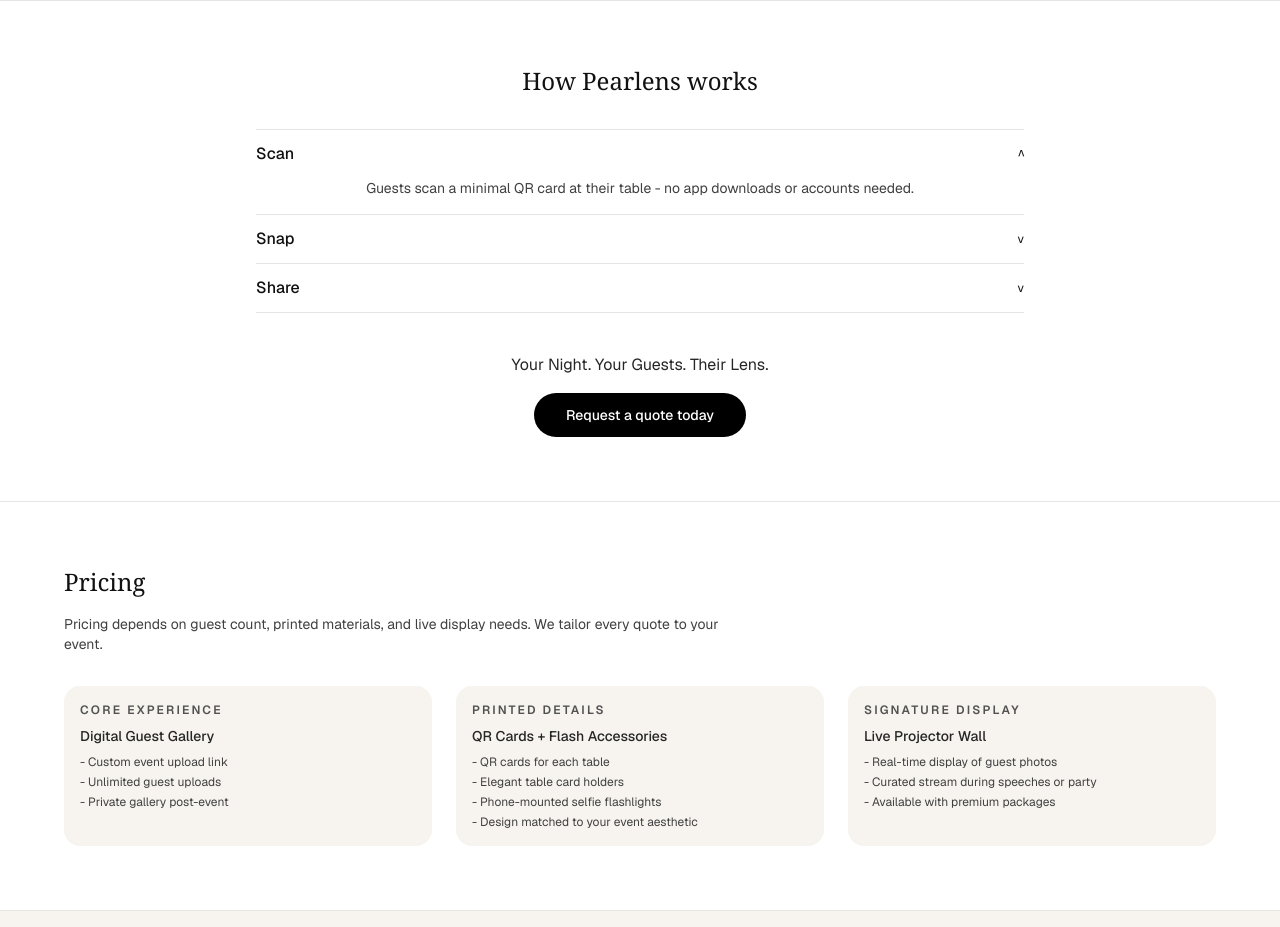
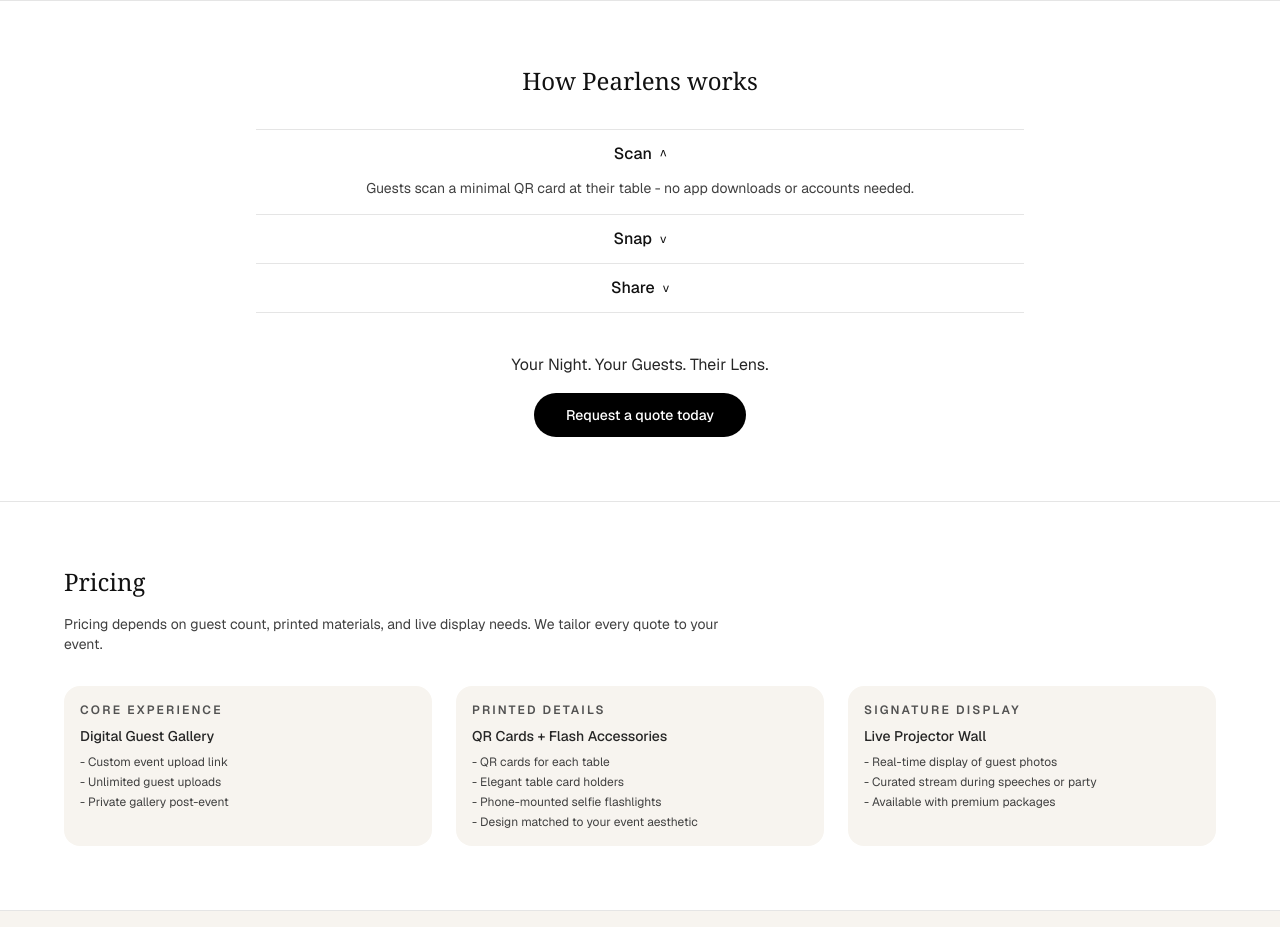
Before and after one commit to larafashah/pearlens, a Next.js app: page / in a window 1280 px wide. Shown: the part 1240-2167 px from the top of the page. Built offline with nearby package versions, Linux system fonts and the light colour scheme.

Commit message:
Polish copy, center steps, secure uploads, sort gallery, load Alex Brush watermark

```diff
--- a/app/page.tsx
+++ b/app/page.tsx
@@ -187,7 +187,7 @@
                     onClick={() =>
                       setOpenStep(openStep === step.id ? null : step.id)
                     }
-                    className="flex w-full items-center justify-between py-3 text-left"
+                    className="flex w-full items-center justify-center gap-2 py-3 text-center"
                   >
                     <span className="font-medium">{step.label}</span>
                     <span
```
